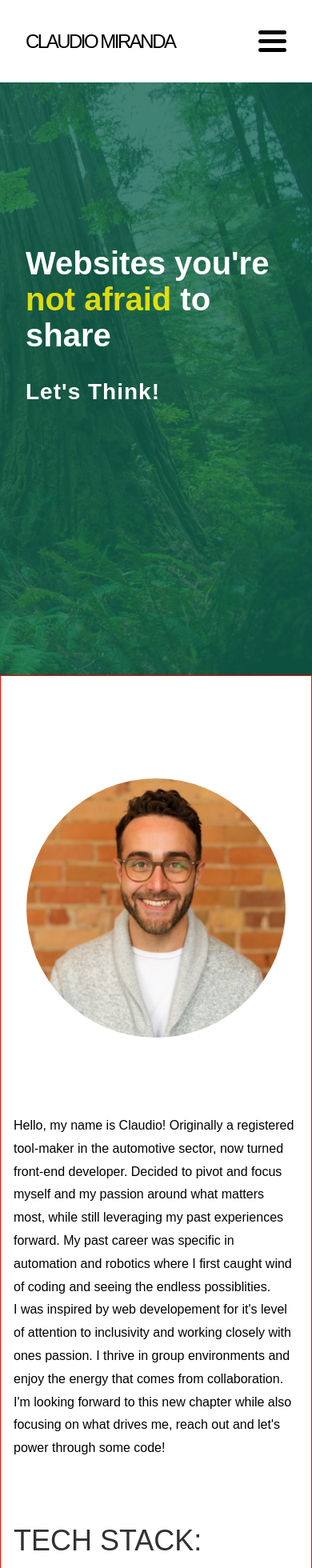
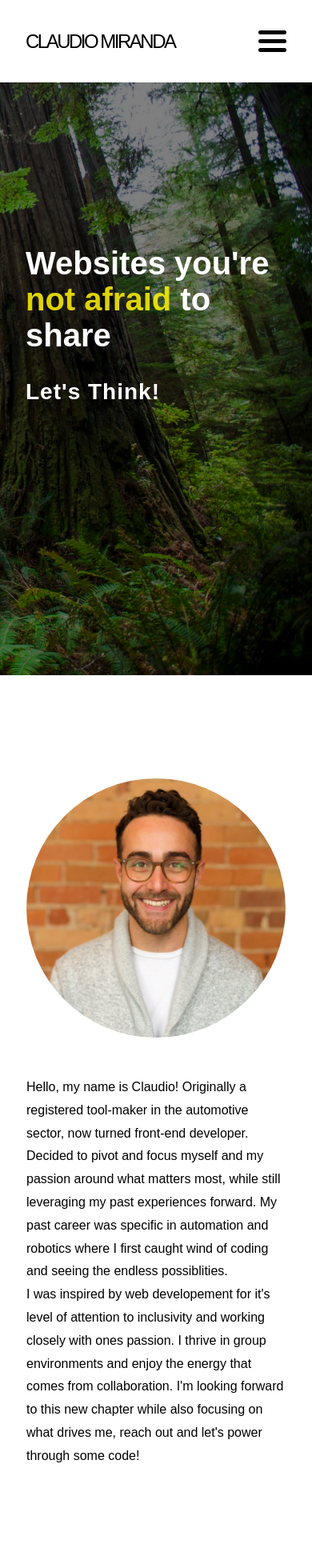
Before and after one commit to CodingClauds/Portfolio, a React (Create React App) app: page / in a window 390 px wide. Shown: the top 1960 px of the page at 80% size. Built offline with nearby package versions, Linux system fonts and the light colour scheme.

Commit message:
Finalized the sizing and responsiveness, adjusted codebase for the scroll between sections.

```diff
--- a/src/components/Body/Body.js
+++ b/src/components/Body/Body.js
@@ -32,7 +32,7 @@ export default function Body({ myRefAbout, myRefProjects }) {
           </div>
         </section>
 
-        <section className="about" id="about-me" ref={myRefAbout}>
+        <section className="about wrapper" id="about-me" ref={myRefAbout}>
           <div className="about__container">
             <div className="about__content">
               <div className="about__content--text">
@@ -60,8 +60,11 @@ export default function Body({ myRefAbout, myRefProjects }) {
                 />
               </div>
             </div>
+          </div>
+        </section>
 
-            <div className="techstack">
+        <section>
+          <div className="techstack wrapper">
             <h2 className="techstack__title">tech stack:</h2>
             <div className="techstack__services-grid">
               <div className="techstack__service">
@@ -141,7 +144,6 @@ export default function Body({ myRefAbout, myRefProjects }) {
                   alt="github badge"
                   className="techstack__icon"
                 />
-                </div>
               </div>
             </div>
           </div>
--- a/src/components/Body/Body.scss
+++ b/src/components/Body/Body.scss
@@ -19,8 +19,8 @@ main {
       right: 0;
       bottom: 0;
       z-index: 0;
-      background-color: #126551;
-      opacity: 0.8;
+      background-color: #000;
+      opacity: 0.5;
     }
 
     .container {
@@ -86,23 +86,15 @@ main {
 
   .about {
     background-color: #fff;
-    border: 1px solid red;
-
-    @media (min-width: 768px) {
-      margin-top: 12rem;
-    }
+    border: 1px solid transparent;
 
     &__container {
-      // margin: 5rem;
-      padding-bottom: 64px;
-      max-width: 1400px;
-
       @media (max-width: 2000px) {
-        margin: 2rem;
+        padding-top: 2rem;
+        margin-top: 2rem;
       }
 
       @media (max-width: 767px) {
-        // margin: 2rem;
         padding-bottom: 64px;
         max-width: 1400px;
       }
@@ -117,26 +109,21 @@ main {
       justify-content: space-between;
 
       @media (max-width: 2000px) {
-        display: flex;
+        // display: flex;
         margin-top: 4rem;
       }
 
       @media (max-width: 767px) {
-        display: flex;
+        // display: flex;
         flex-direction: column;
         justify-content: space-between;
       }
 
       @media (max-width: 425px) {
-        // display: flex;
-        // flex-direction: column;
-        // justify-content: space-between;
       }
 
       &--text {
         width: 50%;
-        // padding: 2rem;
-        // margin: 2rem 0;
 
         @media (max-width: 767px) {
           width: 100%;
@@ -146,7 +133,7 @@ main {
 
         @media (max-width: 425px) {
           width: 100%;
-          padding: 1rem;
+          // padding: 1rem;
           // order: 1;
         }
       }
@@ -192,15 +179,15 @@ main {
       @media (max-width: 425px) {
         border-radius: 50%;
         width: 100%;
-        padding: 2rem;
+        // padding: 2rem;
+      }
     }
   }
 }
 
 .techstack {
   @media (max-width: 2000px) {
-      // margin-top: 10rem;
-      margin-top: 5rem;
+    margin: 5rem 0;
   }
 
   @media (max-width: 425px) {
@@ -214,7 +201,6 @@ main {
       width: 75%;
     }
     @media (max-width: 767px) {
-        // width: 75%;
     }
     @media (max-width: 425px) {
       width: 100%;
@@ -222,11 +208,6 @@ main {
   }
 
   &__services-grid {
-      // margin-top: 5rem;
-      // display: grid;
-      // grid-template-columns: repeat(5, 1fr);
-      // grid-gap: 16px;
-
     @media (max-width: 2000px) {
       margin-top: 5rem;
       display: grid;
@@ -245,17 +226,12 @@ main {
 
   // sizing the icon container itself
   &__service {
-      // overflow: hidden;
-      // max-width: 40%;
     display: flex;
     justify-content: center;
 
     @media (max-width: 2000px) {
-        overflow: hidden;
-        // max-width: 40%;
     }
     @media (max-width: 767px) {
-        // max-width: 30%;
     }
 
     @media (max-width: 425px) {
@@ -272,10 +248,9 @@ main {
     padding: 16px;
   }
 }
-}
 
 .projects {
-  background-color: rgb(133, 138, 208);
+  // background-color: rgb(133, 138, 208);
   padding-top: 64px;
   padding-bottom: 64px;
 
@@ -297,6 +272,12 @@ main {
       // background-image: url("../images/project-img.jpg");
       border-radius: 16px;
       overflow: hidden;
+
+      &:hover {
+        .content {
+          filter: grayscale(0);
+        }
+      }
 
       .content {
         filter: grayscale(1);
@@ -329,12 +310,6 @@ main {
           }
         }
       }
-
-      &:hover {
-        .content {
-          filter: grayscale(0);
     }
   }
 }
-  }
-}
```
Lines whose indentation alone changed are shown as unchanged.
